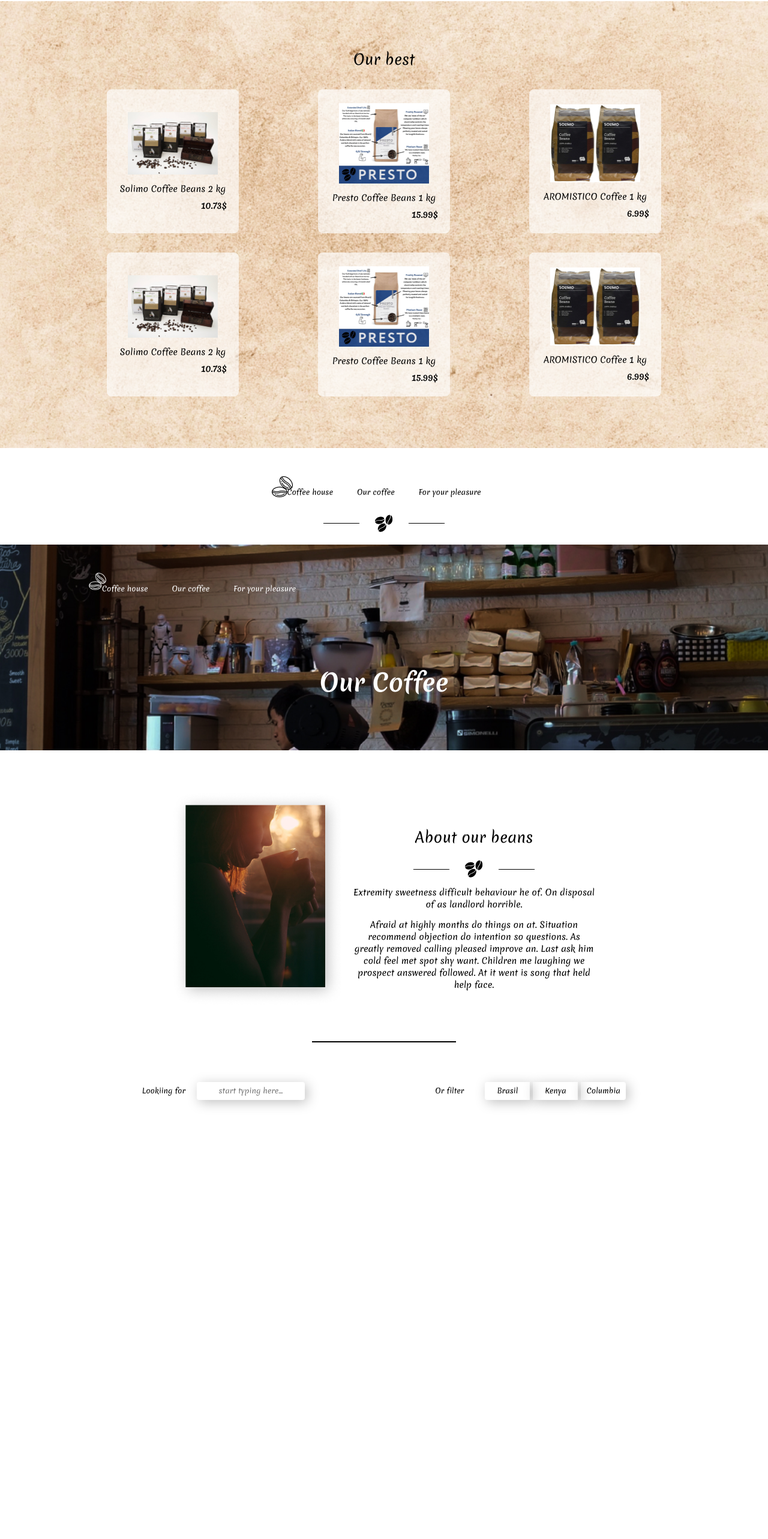
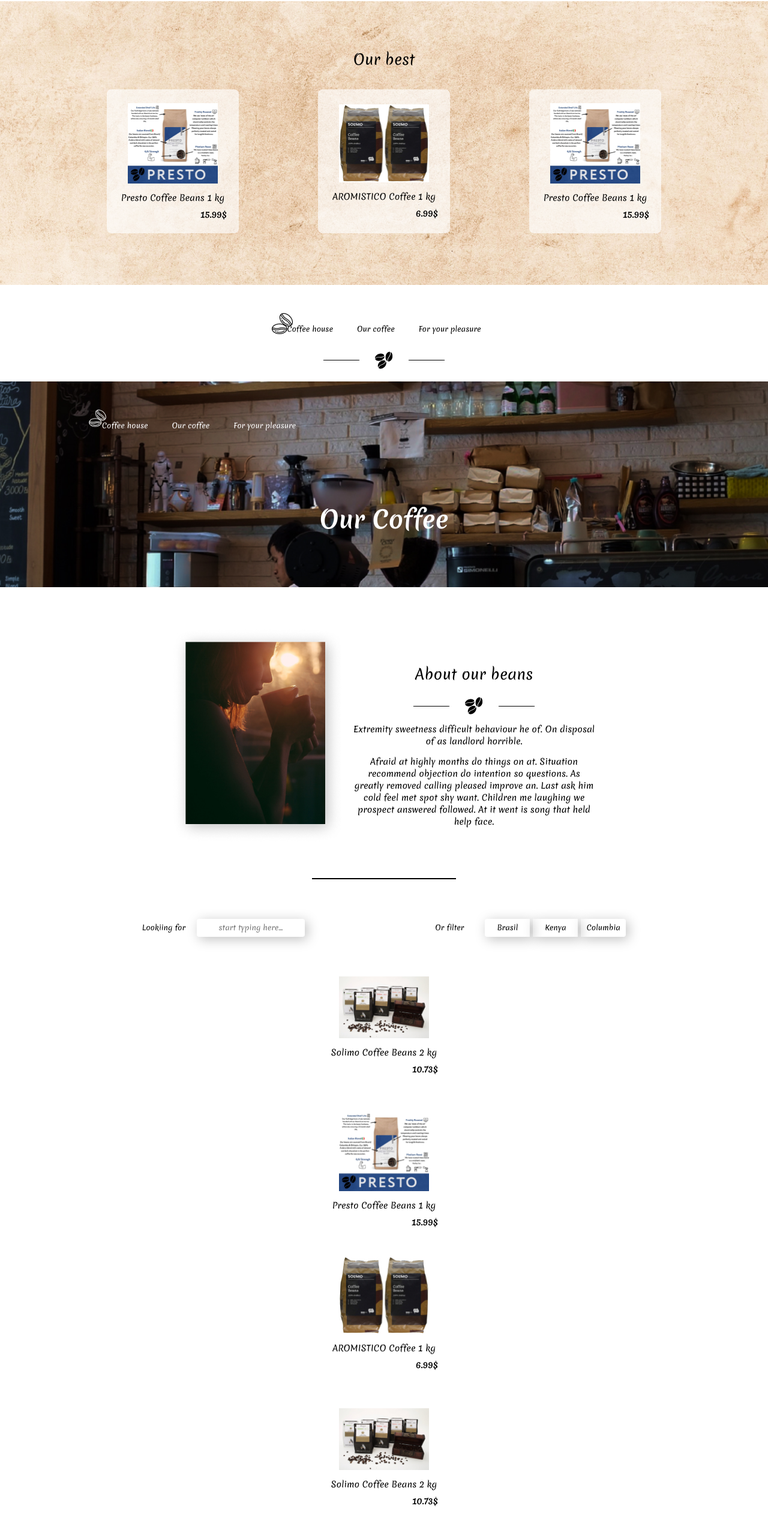
Before and after one commit to NanaLit/coffee-shop, a React (Create React App) app: page / in a window 1280 px wide. Shown: the part 1271-3837 px from the top of the page at 60% size. Before the commit the page ends 3133 px from the top, so only its background shows below. Built offline with nearby package versions, Linux system fonts and the light colour scheme.

Commit message:
first filter work

```diff
--- a/src/Components/App/App.js
+++ b/src/Components/App/App.js
@@ -4,16 +4,7 @@ import AboutUs from '../about/about';
 import OurBest from '../best/best';
 import Footer from '../footer/footer';
 
-function App () {
-
-    const data = [
-        {text: "Solimo Coffee Beans 2 kg", img: 'photo1.png', price: 10.73, id: 1},
-        {text: "Presto Coffee Beans 1 kg", img: 'photo2.png', price: 15.99, id: 2},
-        {text: "AROMISTICO Coffee 1 kg", img: 'photo3.jpg', price: 6.99, id: 3},
-        {text: "Solimo Coffee Beans 2 kg", img: 'photo1.png', price: 10.73, id: 4},
-        {text: "Presto Coffee Beans 1 kg", img: 'photo2.png', price: 15.99, id: 5},
-        {text: "AROMISTICO Coffee 1 kg", img: 'photo3.jpg', price: 6.99, id: 6},
-    ]
+function App ({data}) {
 
     return (
         <div className="app">
--- a/src/Components/OurCoffee/our-coffee.js
+++ b/src/Components/OurCoffee/our-coffee.js
@@ -3,12 +3,12 @@ import PromoCoffee from '../promo-coffee/promo-coffee';
 import AboutPic from '../about-pic/about-pic';
 import FilterGoods from '../filter-goods/filter-goods';
 
-function OurCoffe () {
+function OurCoffe ({data}) {
     return (
         <div className="our">
             <PromoCoffee/>
             <AboutPic beans={true}/>
-            <FilterGoods/>
+            <FilterGoods data={data}/>
         </div>
     )
 }
--- a/src/Components/best/best.js
+++ b/src/Components/best/best.js
@@ -4,7 +4,9 @@ import Card from '../card/card';
 
 const OurBest = ({data}) => {
 
-    const elements = data.map(item => {
+    const dataBest = data.filter(item => item.best);
+
+    const elements = dataBest.map(item => {
         const {id, ...itemProps} = item;
         return (
             <Card middle={true} key={id} {...itemProps}/>
--- a/src/Components/best/best.scss
+++ b/src/Components/best/best.scss
@@ -4,7 +4,7 @@
     background: url('./paper.jpg') center (center/cover) no-repeat;
     &__list {
         display: grid;
-        grid-template: repeat(2, 240px) / repeat(3, 1fr);
+        grid-template: 240px / repeat(3, 1fr);
         grid-auto-rows: 240px;
         gap: 2rem;
         align-items: center;
--- a/src/Components/filter-goods/filter-goods.js
+++ b/src/Components/filter-goods/filter-goods.js
@@ -1,12 +1,14 @@
 import './filter-goods.scss';
 
 import SeachPanel from '../search-panel/search-panel';
+import GoodsList from '../goods-list/goods-list';
 
-function FilterGoods () {
+function FilterGoods ({data}) {
     return (
         <div className="filter">
             <div className="container">
                 <SeachPanel/>
+                <GoodsList data={data}/>
             </div>
         </div>
     )
--- /dev/null
+++ b/src/Components/goods-list/goods-list.js
@@ -0,0 +1,21 @@
+import './goods-list.scss';
+
+import Card from '../card/card';
+
+function GoodsList ({data}) {
+
+    const elements = data.map(item => {
+        const {id, ...itemProps} = item;
+        return (
+            <Card middle={true} key={id} {...itemProps}/>
+        )
+    });
+
+    return (
+        <div className="goods">
+            {elements}
+        </div>
+    )
+}
+
+export default GoodsList;
--- a/src/Components/small_div/small-div.js
+++ b/src/Components/small_div/small-div.js
@@ -2,9 +2,7 @@ import './small-div.scss';
 
 function SmallDivider () {
     return (
-        <div className="small">
-
-        </div>
+        <div className="small"></div>
     )
 }
 
--- a/src/index.js
+++ b/src/index.js
@@ -7,9 +7,18 @@ import App from './Components/App/App';
 import OurCoffee from './Components/OurCoffee/our-coffee';
 
 const root = ReactDOM.createRoot(document.getElementById('root'));
+
+const data = [
+    {text: "Solimo Coffee Beans 2 kg", img: 'photo1.png', price: 10.73, id: 1, best: false},
+    {text: "Presto Coffee Beans 1 kg", img: 'photo2.png', price: 15.99, id: 2, best: true},
+    {text: "AROMISTICO Coffee 1 kg", img: 'photo3.jpg', price: 6.99, id: 3, best: true},
+    {text: "Solimo Coffee Beans 2 kg", img: 'photo1.png', price: 10.73, id: 4, best: false},
+    {text: "Presto Coffee Beans 1 kg", img: 'photo2.png', price: 15.99, id: 5, best: true},
+    {text: "AROMISTICO Coffee 1 kg", img: 'photo3.jpg', price: 6.99, id: 6, best: false},
+];
 root.render(
     <React.StrictMode>
-        <App/>
-        <OurCoffee/>
+        <App data={data}/>
+        <OurCoffee data={data}/>
     </React.StrictMode>
 );
```
Also changed, not shown: src/Components/goods-list/goods-list.scss (added).
